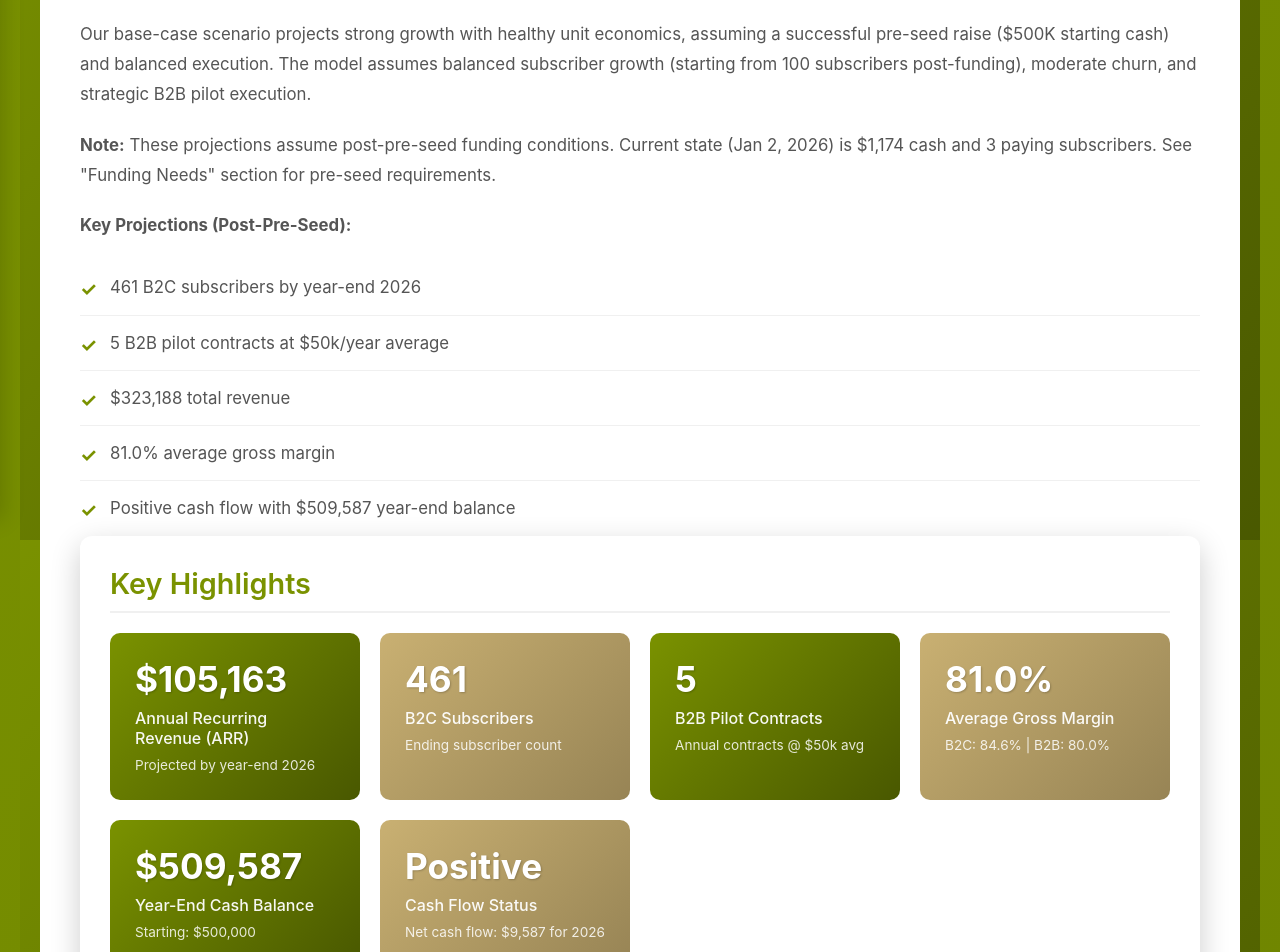
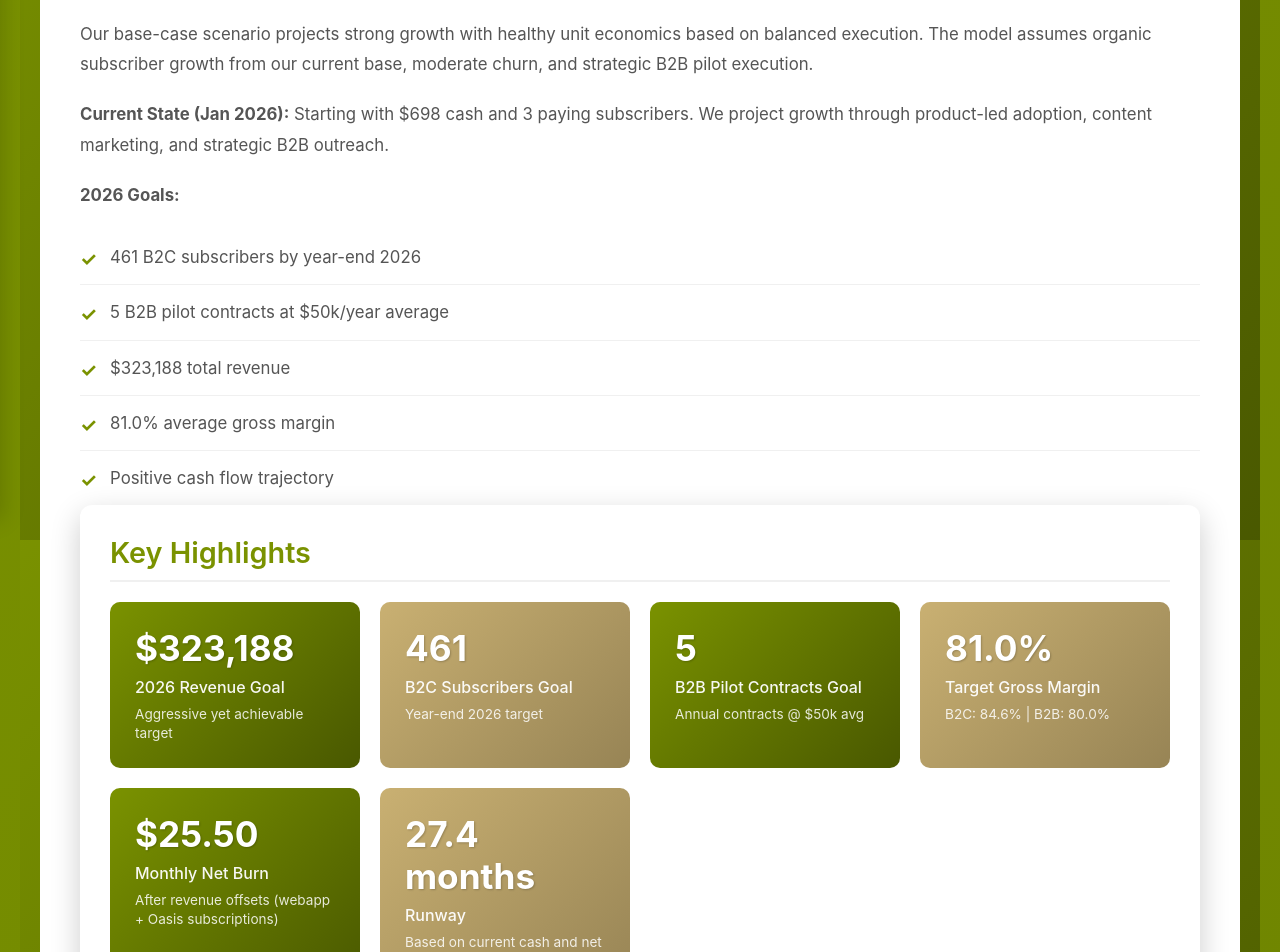
Before and after one commit to AdamKershner/data-room, a React (Vite) app in the folder financial-dashboard/: page /financial-plan in a window 1280 px wide. Shown: the part 280-1232 px from the top of the page. Built offline with nearby package versions, Linux system fonts and the light colour scheme.

Commit message:
Update financial plan: remove funding assumptions, add consulting firm champions, update key highlights to focus on 2026 goals without funding

```diff
--- a/financial-dashboard/src/components/KeyHighlights.jsx
+++ b/financial-dashboard/src/components/KeyHighlights.jsx
@@ -4,34 +4,34 @@ import './KeyHighlights.css'
 function KeyHighlights() {
   const highlights = [
     {
-      label: 'Annual Recurring Revenue (ARR)',
-      value: '$105,163',
-      description: 'Projected by year-end 2026'
+      label: '2026 Revenue Goal',
+      value: '$323,188',
+      description: 'Aggressive yet achievable target'
     },
     {
-      label: 'B2C Subscribers',
+      label: 'B2C Subscribers Goal',
       value: '461',
-      description: 'Ending subscriber count'
+      description: 'Year-end 2026 target'
     },
     {
-      label: 'B2B Pilot Contracts',
+      label: 'B2B Pilot Contracts Goal',
       value: '5',
       description: 'Annual contracts @ $50k avg'
     },
     {
-      label: 'Average Gross Margin',
+      label: 'Target Gross Margin',
       value: '81.0%',
       description: 'B2C: 84.6% | B2B: 80.0%'
     },
     {
-      label: 'Year-End Cash Balance',
-      value: '$509,587',
-      description: 'Starting: $500,000'
+      label: 'Monthly Net Burn',
+      value: '$25.50',
+      description: 'After revenue offsets (webapp + Oasis subscriptions)'
     },
     {
-      label: 'Cash Flow Status',
-      value: 'Positive',
-      description: 'Net cash flow: $9,587 for 2026'
+      label: 'Runway',
+      value: '27.4 months',
+      description: 'Based on current cash and net burn'
     }
   ]
 
--- a/financial-dashboard/src/pages/FinancialPlan.jsx
+++ b/financial-dashboard/src/pages/FinancialPlan.jsx
@@ -18,25 +18,23 @@ function FinancialPlan() {
         <h2>Base-Case 2026 Financials</h2>
         <div className="content-block">
           <p>
-            Our base-case scenario projects strong growth with healthy unit economics, assuming a
-            successful pre-seed raise ($500K starting cash) and balanced execution. The model assumes
-            balanced subscriber growth (starting from 100 subscribers post-funding), moderate churn,
+            Our base-case scenario projects strong growth with healthy unit economics based on balanced
+            execution. The model assumes organic subscriber growth from our current base, moderate churn,
             and strategic B2B pilot execution.
           </p>
           <p>
-            <strong>Note:</strong> These projections assume post-pre-seed funding conditions. Current
-            state (Jan 2, 2026) is $1,174 cash and 3 paying subscribers. See "Funding Needs" section
-            for pre-seed requirements.
+            <strong>Current State (Jan 2026):</strong> Starting with $698 cash and 3 paying subscribers.
+            We project growth through product-led adoption, content marketing, and strategic B2B outreach.
           </p>
           <p>
-            <strong>Key Projections (Post-Pre-Seed):</strong>
+            <strong>2026 Goals:</strong>
           </p>
           <ul className="feature-list">
             <li>461 B2C subscribers by year-end 2026</li>
             <li>5 B2B pilot contracts at $50k/year average</li>
             <li>$323,188 total revenue</li>
             <li>81.0% average gross margin</li>
-            <li>Positive cash flow with $509,587 year-end balance</li>
+            <li>Positive cash flow trajectory</li>
           </ul>
         </div>
         <KeyHighlights />
@@ -156,9 +154,9 @@ function FinancialPlan() {
         <h2>Scenarios and Risk Profile</h2>
         <div className="content-block">
           <p>
-            The following scenarios assume successful pre-seed funding ($400K-$600K starting cash)
-            and represent different execution outcomes for 2026. All scenarios start from a post-funding
-            position with initial traction (75-150 starting subscribers).
+            The following scenarios represent different execution outcomes for 2026 based on organic
+            growth from our current state. All scenarios start from our current position and project
+            various growth trajectories based on execution quality and market response.
           </p>
         </div>
 
--- a/financial-dashboard/src/pages/GoToMarket.jsx
+++ b/financial-dashboard/src/pages/GoToMarket.jsx
@@ -111,6 +111,13 @@ function GoToMarket() {
               faced by knowledge workers and can see the value proposition for their portfolio
               companies and internal teams.
             </li>
+            <li>
+              <strong>Consulting Firms:</strong> We have contacts at Deloitte and McKinsey who are
+              interested in exploring Oasis Browser for their teams. These consulting firms represent
+              ideal B2B pilot opportunities, as their knowledge workers heavily rely on browser-based
+              research, client work, and information management. Champions at these firms can help
+              drive pilot adoption and demonstrate ROI for knowledge-intensive workflows.
+            </li>
           </ul>
 
           <h3 style={{ marginTop: '30px' }}>Champion Discovery Strategy</h3>
@@ -150,7 +157,7 @@ function GoToMarket() {
           <p>
             Oasis Browser aims to become the "work operating system" in the browser—the central
             interface where knowledge workers manage all their information, projects, and workflows.
-            By integrating with the tools knowledge workers already use, we create a seamless,
+            By integrating with the tools knowledge workers already use, we create an elegant,
             AI-powered environment that reduces friction and cognitive load across the entire
             workday.
           </p>
```
